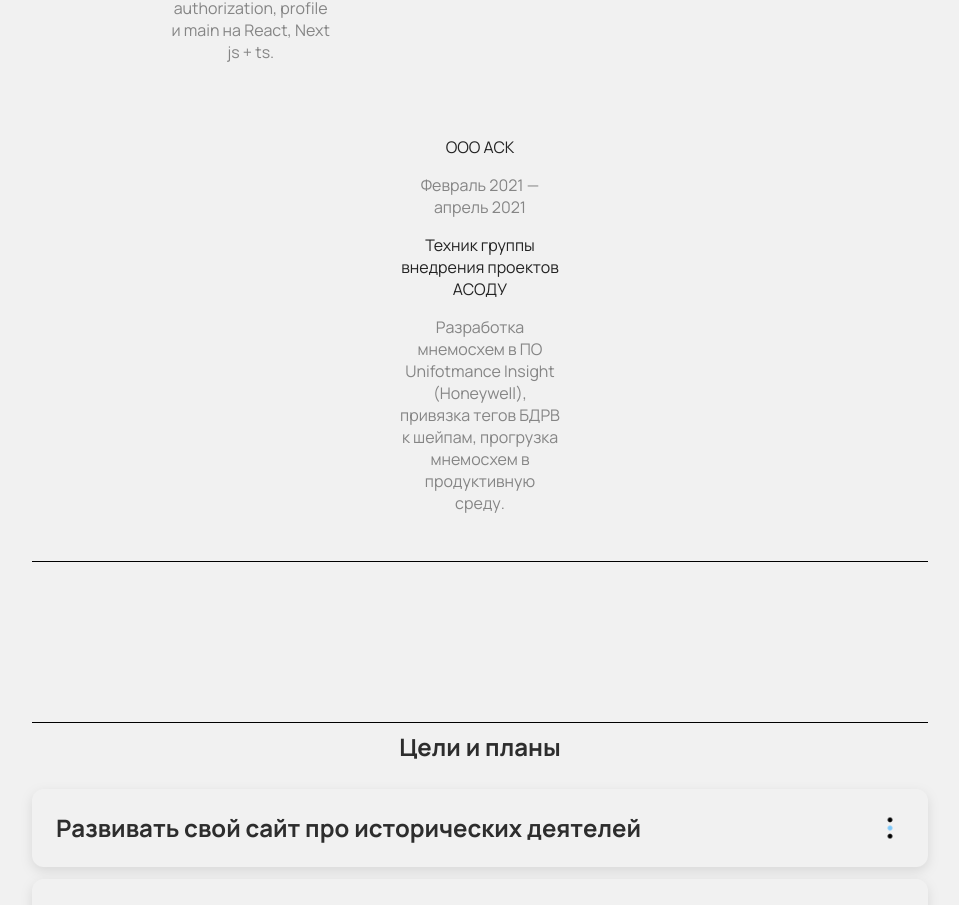
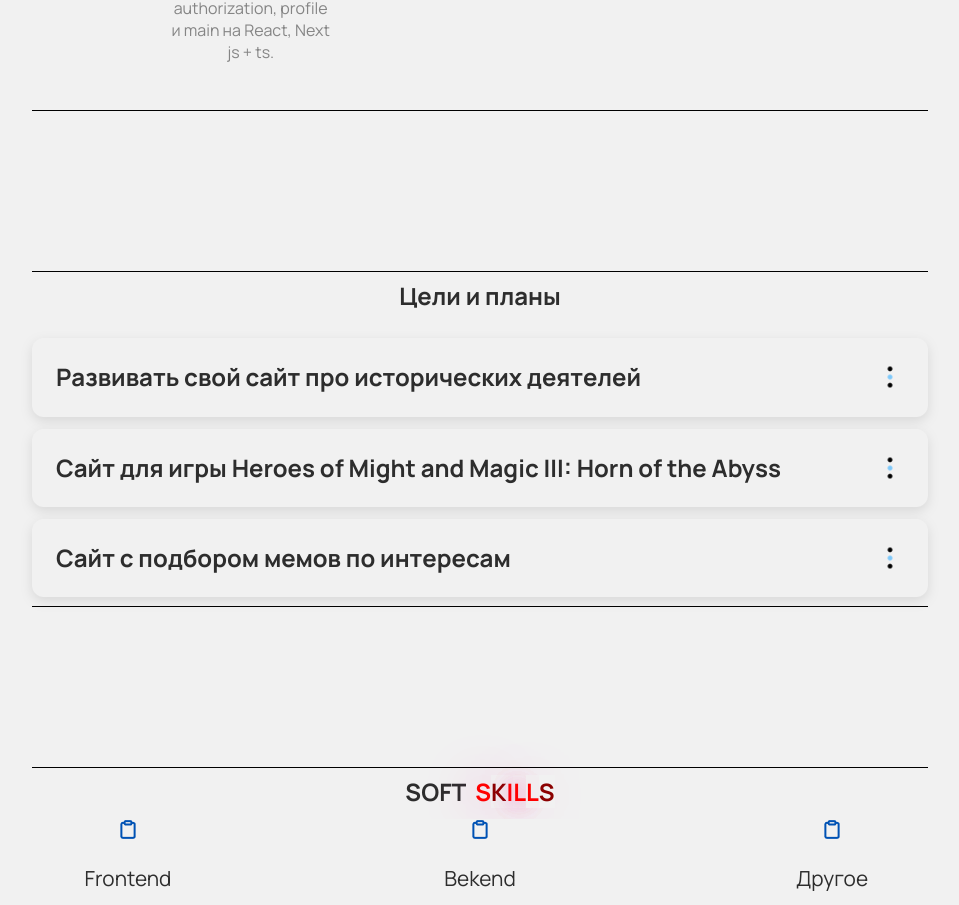
Before and after one commit to FrowningCat/Business-card-website, a React (Vite) app: page / in a window 1280 px wide. Shown: the part 2719-3624 px from the top of the page, without its empty margins (160-1119 px from the left). Built offline with nearby package versions, Linux system fonts and the light colour scheme.

Commit message:
small fix

```diff
--- a/src/components/LandingPage/Main/Main.jsx
+++ b/src/components/LandingPage/Main/Main.jsx
@@ -276,7 +276,7 @@ export default function Header() {
                         </Routes>
                     </div>
                     <div
-                        className="main__workExperience__list__other"
+                        className="main__workExperience__list__otherNone"
                         id="other"
                     >
                         <Routes>
```
